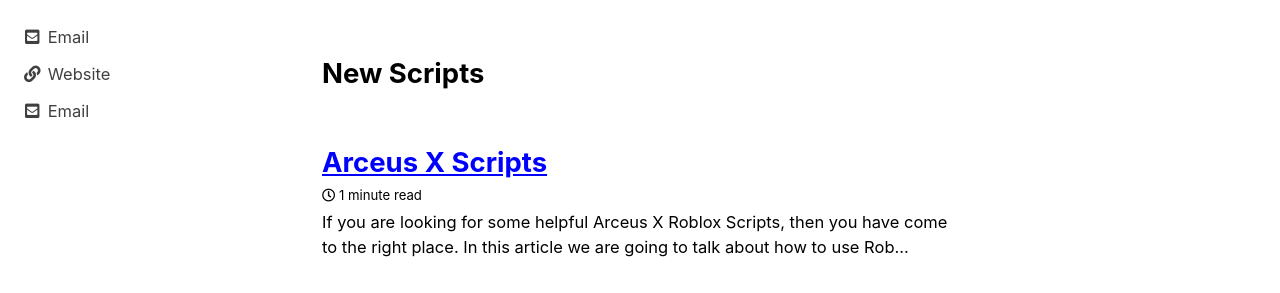
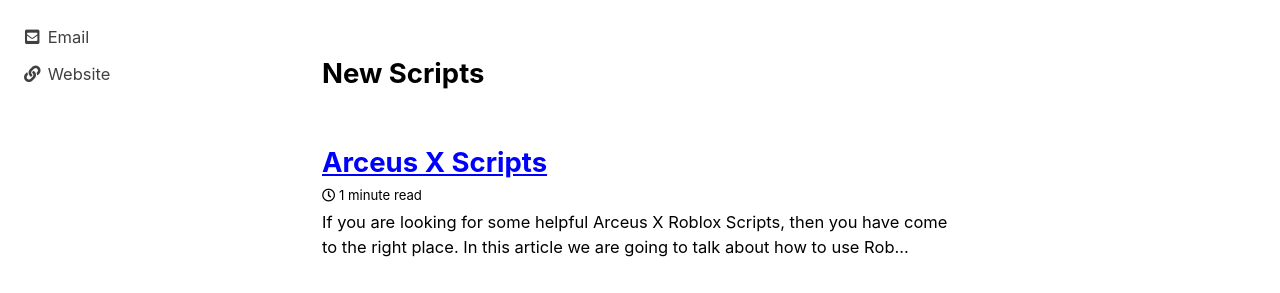
Before and after one commit to robloxpaste/robloxpaste.github.io, a Jekyll site: the page built from index.html, in a window 1280 px wide. Shown: the part 331-624 px from the top of the page. Built offline with Jekyll 4.4.1, drawn with Linux system fonts in a browser that asks for light colours; cached includes are drawn as plain includes; the list of posts is cut into pages by our own code.

Commit message:
Update _config.yml

```diff
--- a/_config.yml
+++ b/_config.yml
@@ -108,7 +108,7 @@
   avatar           : "https://github.com/robloxpaste/robloxpaste.github.io/blob/main/roblox-logo.png?raw=true"
   bio              : "Get the latest Roblox scripts from our site!"
   location         : # "Somewhere"
-  email            : "contact@robloxpaste.github.io"
+  email            : # "contact@robloxpaste.github.io"
   links:
     - label: "Email"
       icon: "fas fa-fw fa-envelope-square"
```
